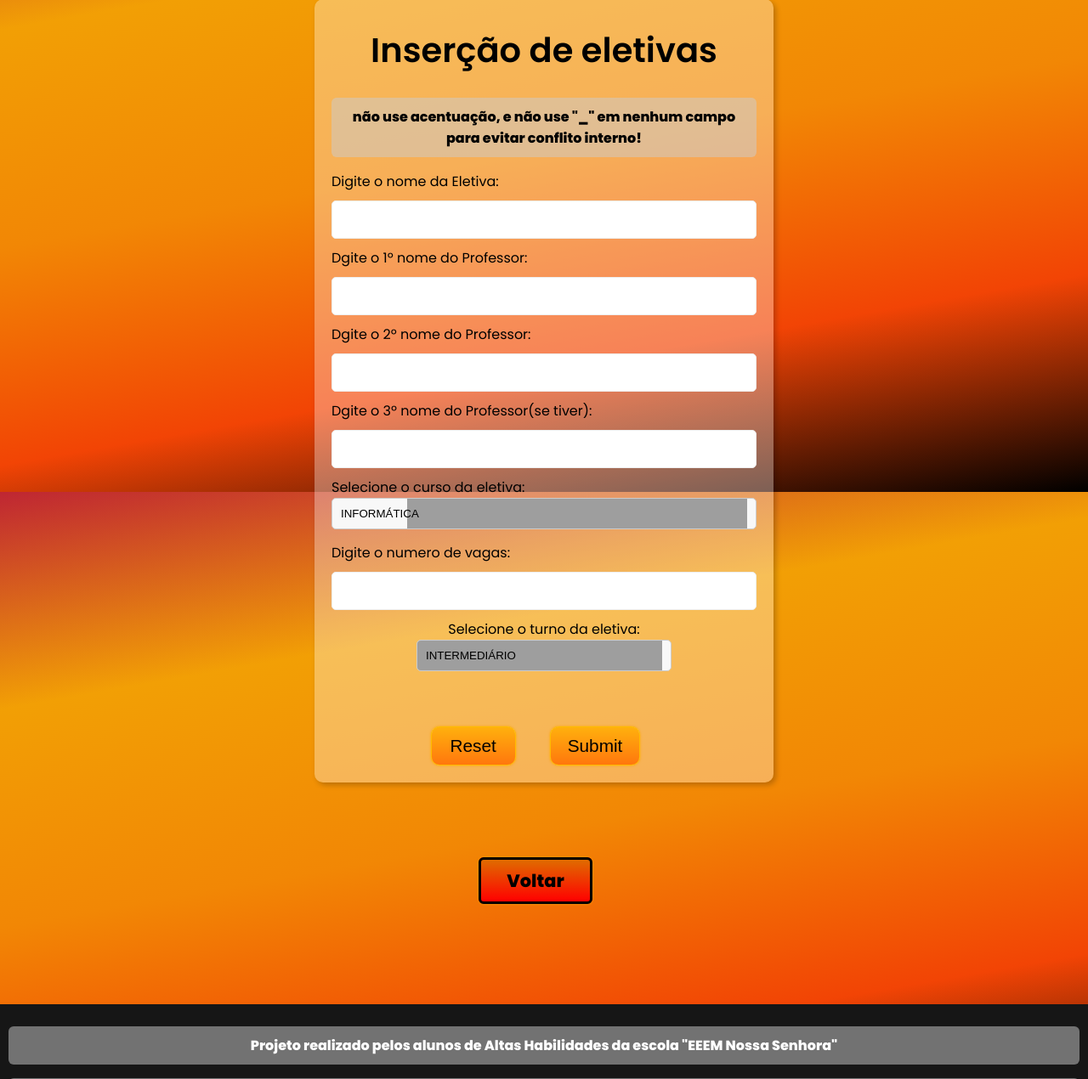
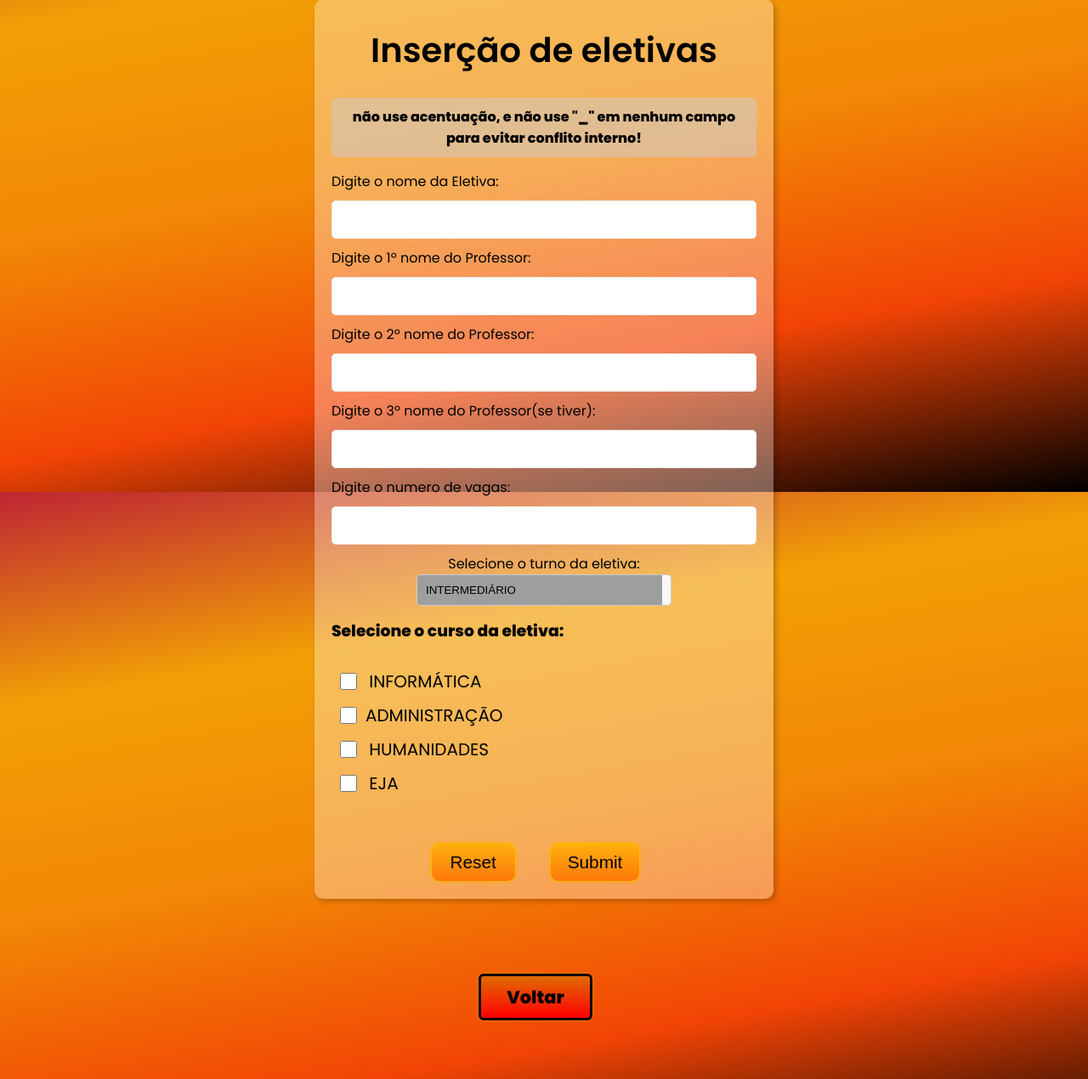
Before and after one commit to OLD-gabriel/PROJETO_NSL_RECRIADO, a PHP site: page /html/add-eletiva.html in a window 1280 px wide. Shown: the part 221-1491 px from the top of the page at 85% size. Run offline with PHP 8.4, Linux system fonts and the light colour scheme; grey boxes are pictures that could not be loaded.

Commit message:
Multi Cursos adicionado a eletivas

```diff
--- a/css/style-GST.css
+++ b/css/style-GST.css
@@ -352,13 +352,13 @@ a{
   box-shadow: 3px 3px 6px rgba(0, 0, 0, 0.226);
 }
 
-.main-box-add-form input{
+.main-box-add-form input[type="number"],input[type="text"],input[type="submit"],input[type="reset"]{
   min-width: 100px;
   margin-top: 10px;
   margin-bottom: 10px;
 }
 
-.main-box-add input{
+.main-box-add input[type="number"],input[type="text"],input[type="submit"],input[type="reset"]{
   min-width: 100px;
   margin-top: 10px;
   margin-bottom: 10px;
--- a/html/Tutoria-Eletiva.html
+++ b/html/Tutoria-Eletiva.html
@@ -99,6 +99,10 @@
         border: 1px solid #ccc;
         margin: 10px 0;
     }
+    .texto-botao{
+        font-size: 10px;
+
+    }
     </style>
 </head>
 
--- a/html/add-eletiva.html
+++ b/html/add-eletiva.html
@@ -9,7 +9,8 @@
 
         <!-- Título e ícone da página -->
         <title>Gestor | Nsl</title>
-    <link rel="shortcut icon" href="../img/favicon (3).ico" type="image/x-icon">
+        <link rel="shortcut icon" href="../img/favicon (3).ico"
+            type="image/x-icon">
 
         <!-- Estilos CSS -->
         <link rel="stylesheet" href="../css/style-GST.css">
@@ -17,7 +18,9 @@
         <!-- Fontes Google -->
         <link rel="preconnect" href="https://fonts.googleapis.com">
         <link rel="preconnect" href="https://fonts.gstatic.com" crossorigin>
-    <link href="https://fonts.googleapis.com/css2?family=Poppins:wght@400;500;600;800&display=swap" rel="stylesheet">
+        <link
+            href="https://fonts.googleapis.com/css2?family=Poppins:wght@400;500;600;800&display=swap"
+            rel="stylesheet">
 
         <!-- Estilo personalizado -->
         <style>
@@ -41,6 +44,21 @@
         height: 100%;
         background-color: rgba(0, 0, 0, 0.5);
       }
+      input[type="checkbox"]{
+        margin: 10px;
+        width: 20px;
+        height: 20px;
+        padding: 0px;
+        border: none;
+      }
+      .label-checkbox{
+        margin-bottom: 100px;
+        font-size: 20px;
+      }
+      .selecionar-cursos input[type="checkbox"],
+      .selecionar-cursos span.label-checkbox {
+          vertical-align: middle;
+      }
     </style>
 
     </head>
@@ -49,7 +67,8 @@
         <!-- Cabeçalho da página -->
         <header class="header-bg">
             <div class="header">
-            <img class="header-brazao" src="../img/Imagem3.png" alt="Brazao">
+                <img class="header-brazao" src="../img/Imagem3.png"
+                    alt="Brazao">
                 <div class="header-menu">
                     <a href="#" class="nome">
                         ADMINISTRADOR
@@ -62,34 +81,45 @@
         <!-- Formulário de inserção de eletivas -->
         <div class="main-box-add">
             <h2 class="titulo">Inserção de eletivas</h2>
-        <form action="../php/processar_add_eletiva.php" method="post" class="main-box-add-form">
+            <form action="../php/processar_add_eletiva.php" method="post"
+                class="main-box-add-form">
 
                 <!-- Informações sobre a inserção -->
-            <p>não use acentuação, e não use "_" em nenhum campo para evitar conflito interno!</p>
+                <p>não use acentuação, e não use "_" em nenhum campo para evitar
+                    conflito interno!</p>
 
                 <!-- Campos do formulário -->
-            <label class="form-label" for="nome-eletiva">Digite o nome da Eletiva:</label>
-            <input type="text" required id="nome-eletiva" name="nome-eletiva" maxlength="53" class="campos">
+                <label class="form-label" for="nome-eletiva">Digite o nome da
+                    Eletiva:</label>
+                <input type="text" required id="nome-eletiva"
+                    name="nome-eletiva" maxlength="53" class="campos">
 
-            <label class="form-label" for="1-nome">Dgite o 1º nome do Professor:</label>
-            <input type="text" required id="1-nome" class="nomes" maxlength="254" name="1prof">
+                <label class="form-label" for="1-nome">Digite o 1º nome do
+                    Professor:</label>
+                <input type="text" required id="1-nome" class="nomes"
+                    maxlength="254" name="1prof">
 
-            <label class="form-label" for="2-nome">Dgite o 2º nome do Professor:</label>
-            <input type="text" id="2-nome" name="2prof" maxlength="254" class="nomes">
+                <label class="form-label" for="2-nome">Digite o 2º nome do
+                    Professor:</label>
+                <input type="text" id="2-nome" name="2prof" maxlength="254"
+                    class="nomes">
 
-            <label class="form-label" for="3-nome">Dgite o 3º nome do Professor(se tiver):</label>
-            <input type="text" id="3-nome" name="3prof" maxlength="254" class="nomes">
+                <label class="form-label" for="3-nome">Digite o 3º nome do
+                    Professor(se tiver):</label>
+                <input type="text" id="3-nome" name="3prof" maxlength="254"
+                    class="nomes">
 
-            <label for="curso">Selecione o curso da eletiva:</label>
-            <select name="cursos" id="curso" required>
+                <!-- <select name="cursos" id="curso" required>
                 <option value="INFORMÁTICA">INFORMÁTICA</option>
                 <option value="ADMINISTRAÇÃO">ADMINISTRAÇÃO</option>
                 <option value="HUMANIDADES">HUMANIDADES</option>
                 <option value="EJA">EJA</option>
-            </select>
+            </select>-->
 
-            <label class="form-label" for="vagas">Digite o numero de vagas:</label>
-            <input type="number" class="N-vagas" maxlength="254" name="vagas" required>
+                <label class="form-label" for="vagas">Digite o numero de
+                    vagas:</label>
+                <input type="number" class="N-vagas" maxlength="254"
+                    name="vagas" required>
 
                 <div class="turnos">
                     <label for="turno">Selecione o turno da eletiva:</label>
@@ -98,6 +128,22 @@
                         <option value="VESPERTINO">VESPERTINO</option>
                         <option value="NOTURNO">NOTURNO</option>
                     </select>
+                </div>
+                <h3>Selecione o curso da eletiva:</h3>
+                <br>
+
+                <div class="selecionar-cursos">
+                    <input type="checkbox" class="seleção" name="curso[]"
+                    value="INFORMÁTICA"> <span
+                    class="label-checkbox">INFORMÁTICA </span> <br>
+                <input type="checkbox" class="seleção" name="curso[]"
+                    value="ADMINISTRAÇÃO"><span
+                    class="label-checkbox">ADMINISTRAÇÃO</span> <br>
+                <input type="checkbox" class="seleção" name="curso[]"
+                    value="HUMANIDADES"> <span
+                    class="label-checkbox">HUMANIDADES </span><br>
+                <input type="checkbox" class="seleção" name="curso[]"
+                    value="EJA"> <span class="label-checkbox">EJA </span> <br>
                 </div>
 
                 <br><br>
@@ -115,7 +161,8 @@
             <div id="conteudo-popup">
                 <h2>Sucess</h2>
                 <p> Eletiva inserida com <br> sucesso!</p>
-            <button id="fechar-popup"  onclick="fecharPopup('sobreposicao-popup')"  >Fechar</button>
+                <button id="fechar-popup"
+                    onclick="fecharPopup('sobreposicao-popup')">Fechar</button>
             </div>
         </div>
 
@@ -123,12 +170,13 @@
             <div id="conteudo-popup">
                 <h2>ERROR!</h2>
                 <p> ESSA ELETIVA JÁ EXISTE!</p>
-            <button id="fechar-popup"  onclick="fecharPopup('sobreposicao-popup2')"  >Fechar</button>
+                <button id="fechar-popup"
+                    onclick="fecharPopup('sobreposicao-popup2')">Fechar</button>
             </div>
         </div>
 
         <center>
-        <a  href="pag_gestor.html" class="btn-submit">Voltar</a>
+            <a href="pag_gestor.html" class="btn-submit">Voltar</a>
         </center>
 
         <!-- Script JavaScript -->
@@ -153,17 +201,16 @@
         }
     </script>
 
-
-
         <!-- Rodapé da página -->
         <footer>
             <div class="creditos">
-            <p class="projeto-info">Projeto realizado pelos alunos de Altas Habilidades da escola "EEEM Nossa Senhora"
+                <p class="projeto-info">Projeto realizado pelos alunos de Altas
+                    Habilidades da escola "EEEM Nossa Senhora"
                 </p>
-            <p class="supervisao-info">Supervisionado pelos professores Alex Menezes & Vânia Alves</p>
+                <p class="supervisao-info">Supervisionado pelos professores Alex
+                    Menezes & Vânia Alves</p>
 
                 <div class="nomes-grupos">
-
 
                     <div class="back">
                         <h4>Backend<br> desenvolvido por:</h4>
@@ -173,14 +220,16 @@
 
                     <div class="bd">
                         <h4>Banco de dados <br>desenvolvido por:</h4>
-                    <p class="bd-info"> Gabriel<br> Cirqueira &<br> Matheus <br>Trindade</p>
+                        <p class="bd-info"> Gabriel<br> Cirqueira &<br> Matheus
+                            <br>Trindade</p>
 
                     </div>
                     <div class="vertical"></div>
 
                     <div class="front">
                         <h4>Frontend <br>desenvolvido por:</h4>
-                    <p class="frontend-info"> Guilherme<br> Vagmaker & <br> Arthur <br> Possino</p>
+                        <p class="frontend-info"> Guilherme<br> Vagmaker & <br>
+                            Arthur <br> Possino</p>
 
                     </div>
                 </div>
@@ -192,13 +241,17 @@
                 <div class="instagram-links">
 
                     <div class="tecnico-sala">
-                    <img src="../img/logo_sala.png" alt="Logo Sala" class="logo-sala">
-                    <a href="https://www.instagram.com/2.tecnico_nsl/" target="_blank" class="link-tecnico">Técnico</a>
+                        <img src="../img/logo_sala.png" alt="Logo Sala"
+                            class="logo-sala">
+                        <a href="https://www.instagram.com/2.tecnico_nsl/"
+                            target="_blank" class="link-tecnico">Técnico</a>
 
                     </div>
                     <div class="escola-insta">
-                    <img src="../img/instagram.png" alt="Instagram" class="logo-instagram">
-                    <a href="https://www.instagram.com/nslescola/" target="_blank" class="link-escola">Escola</a>
+                        <img src="../img/instagram.png" alt="Instagram"
+                            class="logo-instagram">
+                        <a href="https://www.instagram.com/nslescola/"
+                            target="_blank" class="link-escola">Escola</a>
 
                     </div>
 
--- a/php/GST_ELT.php
+++ b/php/GST_ELT.php
@@ -16,7 +16,7 @@ function Exibir_eletivas()
             <span class='nome-eletiva'>" . $row["professor_2"] . "  </span>
             <span class='nome-eletiva'>" . $row["professor_3"] . "  </span>
             <h2>Curso da eletiva:</h2>
-            <span class='nome-eletiva'>" .$row["curso"]. "  </span>
+            <span class='nome-eletiva'>" . str_replace(" ","<br>",$row["curso"]) . "  </span>
             <h2>Turno da eletiva:</h2>
             <span class='nome-eletiva'>" .$row["turno"]. "  </span>
             <span class'nome-eletiva'>
--- a/php/eletiva.php
+++ b/php/eletiva.php
@@ -19,7 +19,8 @@ function mostarEletivas()
         foreach ($consulta as $row) {
 
             if($row["turno"] == $turno){
-                if ($row["curso"] == $curso_tec) {
+                    // STRPOS função para verificar se uam determinada palvra está em uma frase ou string
+                if (strpos($row["curso"],$curso_tec) || $row["curso"] == $curso_tec ) {
                     echo "
                             <div class='eletivas'>
                                 <h2>ELETIVA:</h2>
@@ -27,7 +28,7 @@ function mostarEletivas()
                                 <h2>Professores:</h2>             <span class='nome-eletiva'>" . $row["professor_1"] . " <br> </span>
                                 <span class='nome-eletiva'>" . $row["professor_2"] . " <br> </span>
                                 <span class='nome-eletiva'>" . $row["professor_3"] . " <br> </span>
-                                <h2>Curso:</h2>           <span class='nome-eletiva'>" . $row["curso"] . " <br> </span>
+
                                 <span class='nome-eletiva'>
                                     <b>vagas:</b>
                                     " . $row["vagas"] . "
```
Also changed, not shown: php/processar_add_eletiva.php (+21 -2 lines). Lines whose indentation alone changed are shown as unchanged.
